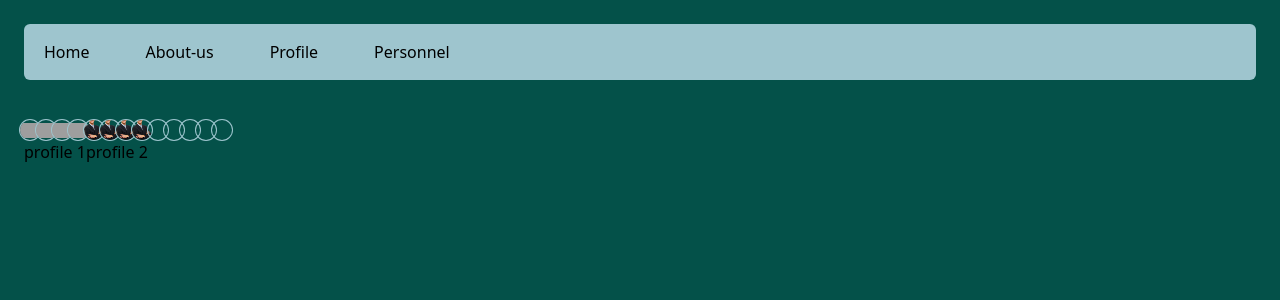
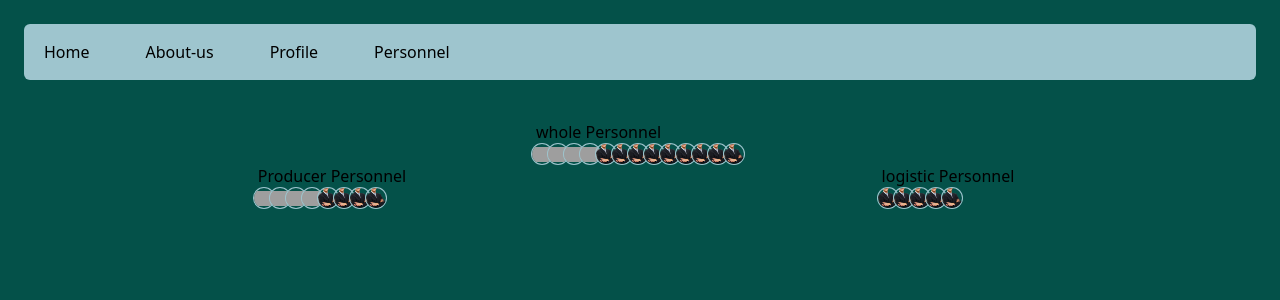
Before and after one commit to Arman-Abbasian/app_with_react_router_dom, a React (Create React App) app: page /profile in a window 1280 px wide. Shown: the top 300 px of the page. Built offline with nearby package versions, Linux system fonts and the light colour scheme; data requests are answered from the project's data file; grey boxes are pictures that could not be loaded.

Commit message:
make Profile page

```diff
--- a/server/db.json
+++ b/server/db.json
@@ -85,35 +85,40 @@
       "name": "miad sepehri",
       "age": 10,
       "kind":"logistic",
-      "unit":"storage"
+      "unit":"storage",
+      "image":"/image/personnel/welding.png"
     },
     {
       "id": 4,
       "name": "sardar saremi",
       "age": 15,
       "kind":"logistic",
-      "unit":"security"
+      "unit":"security",
+      "image":"/image/personnel/welding.png"
     },
     {
       "id": 5,
       "name": "ardavan bahrami",
       "age": 45,
       "kind":"logistic",
-      "unit":"pm"
+      "unit":"pm",
+      "image":"/image/personnel/welding.png"
     },
     {
       "id": 6,
       "name": "ardavan bahrami",
       "age": 45,
       "kind":"logistic",
-      "unit":"official"
+      "unit":"official",
+      "image":"/image/personnel/welding.png"
     },
     {
       "id": 7,
       "name": "mahmood bahrami",
       "age": 45,
       "kind":"logistic",
-      "unit":"transportation"
+      "unit":"transportation",
+      "image":"/image/personnel/welding.png"
     }
   ]
 }
--- /dev/null
+++ b/src/components/PersonnelCard.jsx
@@ -0,0 +1,16 @@
+const PersonnelCard = ({name,unit,position,image}) => {
+    return (
+        <div className="flex flex-col gap-4 max-w-sm p-2 rounded-sm bg-project-light-sky">
+            <div class="aspect-w-1 aspect-h-1">
+                <img src={image} alt={name} class="w-full h-full object-center object-contain" />
+            </div>
+            <div className="flex flex-col gap-2">
+                <p>name : {name}</p>
+                <p>unit: {unit}</p>
+                <p>position : {position}</p>
+            </div>
+        </div>
+     );
+}
+
+export default PersonnelCard;
--- /dev/null
+++ b/src/components/personnelCarousel.jsx
@@ -0,0 +1,15 @@
+const PersonnelCarousel = ({personnel}) => {
+    return (
+        <div>
+            {personnel &&
+            <div className="flex items-center flex-wrap">
+                {personnel.map(item=>(
+                <p className="flex items-center justify-center w-5 h-5 rounded-full ring-1 ring-project-light-sky overflow-hidden -ml-1"><img src={item.image} /></p>
+                ))}
+            </div>
+            }
+         </div>
+     );
+}
+
+export default PersonnelCarousel;
--- /dev/null
+++ b/src/pages/LogisticPersonnel.jsx
@@ -0,0 +1,24 @@
+import axios from "axios";
+import { useEffect, useState } from "react";
+import { toast } from "react-hot-toast";
+import PersonnelCard from "../components/PersonnelCard";
+
+const LogisticPersonnel = () => {
+    const[wholeLogisticPersonnel,setWholeLogisticPersonnel]=useState(null);
+    useEffect(()=>{
+        axios.get(`http://localhost:4000/personnel?kind=logistic`)
+        .then(res=>setWholeLogisticPersonnel(res.data))
+        .catch(err=>toast.error(err.message))
+    },[]);
+    return (
+        <div className="grid md:grid-cols-2 lg:grid-cols-3">
+            {wholeLogisticPersonnel &&
+                wholeLogisticPersonnel.map(item=>(
+                    <PersonnelCard name={item.name} unit={item.unit }position={item.position} image={item.image} />
+                ))
+            }
+        </div>
+     );
+}
+
+export default LogisticPersonnel;
--- /dev/null
+++ b/src/pages/ProducerPersonnel.jsx
@@ -0,0 +1,25 @@
+import axios from "axios";
+import { useEffect, useState } from "react";
+import { toast } from "react-hot-toast";
+import PersonnelCard from "../components/PersonnelCard";
+
+const ProducerPersonnel = () => {
+    const[wholeProducerPersonnel,setWholeProducerPersonnel]=useState(null);
+    useEffect(()=>{
+        axios.get(`http://localhost:4000/personnel?kind=producer`)
+        .then(res=>setWholeProducerPersonnel(res.data))
+        .catch(err=>toast.error(err.message))
+    },[]);
+
+    return (
+        <div className="grid md:grid-cols-2 lg:grid-cols-3 gap-4">
+            {wholeProducerPersonnel &&
+                wholeProducerPersonnel.map(item=>(
+                    <PersonnelCard name={item.name} unit={item.unit }position={item.position} image={item.image} />
+                ))
+            }
+        </div>
+     );
+}
+
+export default ProducerPersonnel;
--- a/src/pages/Profile.jsx
+++ b/src/pages/Profile.jsx
@@ -2,23 +2,54 @@ import axios from "axios";
 import React, { useEffect, useState } from "react";
 import { toast } from "react-hot-toast";
 import { Link, Outlet } from "react-router-dom";
+import PersonnelCarousel from "../components/personnelCarousel";
+import LogisticPersonnel from "./LogisticPersonnel";
+import ProducerPersonnel from "./ProducerPersonnel";
 const Profile = () => {
     const [wholePersonnel,setWholePersonnel]=useState(null);
+    const[wholeLogisticPersonnel,setWholeLogisticPersonnel]=useState(null);
+    const[wholeProducerPersonnel,setWholeProducerPersonnel]=useState(null);
     useEffect(()=>{
         axios.get(`http://localhost:4000/personnel`)
         .then(res=>setWholePersonnel(res.data))
         .catch(err=>toast.error(err.message))
-    },[])
+    },[]);
+    useEffect(()=>{
+        axios.get(`http://localhost:4000/personnel?kind=logistic`)
+        .then(res=>setWholeLogisticPersonnel(res.data))
+        .catch(err=>toast.error(err.message))
+    },[]);
+    useEffect(()=>{
+        axios.get(`http://localhost:4000/personnel?kind=producer`)
+        .then(res=>setWholeProducerPersonnel(res.data))
+        .catch(err=>toast.error(err.message))
+    },[]);
     return (
-        <div>
-            {wholePersonnel &&
-            <div className="flex items-center flex-wrap">
-            {wholePersonnel.map(item=>(
-             <p className="flex items-center justify-center w-5 h-5 rounded-full ring-1 ring-project-light-sky overflow-hidden -ml-1"><img src={item.image} /></p>
-            ))}
-         </div>}
-            <Link to={`/profile/1`}>profile 1</Link>
-            <Link to={`/profile/2`}>profile 2</Link>
+        <div className="flex justify-between items-center flex-wrap">
+            <div className="w-full flex justify-center items-center">
+                {wholePersonnel &&
+                    <Link to={`/profile/producerPersonnel`}>
+                    <h2>whole Personnel</h2>
+                    <PersonnelCarousel personnel={wholePersonnel} />
+                </Link>
+                }
+            </div>
+            <div className="flex-1 flex justify-center items-center flex-wrap">
+                {wholeProducerPersonnel &&
+                    <Link to={`/profile/producerPersonnel`}>
+                    <h2>Producer Personnel</h2>
+                    <PersonnelCarousel personnel={wholeProducerPersonnel} />
+                </Link>
+                }
+            </div>
+            <div className="flex-1 flex justify-center items-center">
+                {wholeLogisticPersonnel &&
+                    <Link to={`/profile/logisticPersonnel`}>
+                    <h2>logistic Personnel</h2>
+                    <PersonnelCarousel personnel={wholeLogisticPersonnel} />
+                </Link>
+                }
+            </div>
             <Outlet />
         </div>
      );
--- a/src/routes.jsx
+++ b/src/routes.jsx
@@ -10,6 +10,8 @@ import Profile2 from './pages/Profile2';
 import PersonnelKind from "./pages/PersonnelKind";
 import PersonnelUnit from "./pages/PersonnelUnit";
 import Person from "./pages/Person";
+import ProducerPersonnel from "./pages/ProducerPersonnel";
+import LogisticPersonnel from "./pages/LogisticPersonnel";
 
 const Routee = () => {
     return (
@@ -17,8 +19,8 @@ const Routee = () => {
             <Route path="/" element={<Home />} />
             <Route path="/about-us" element={<AboutUs />} />
             <Route path="/profile/*" element={<Profile />}>
-                <Route path="1" element={<Profile1 />} />
-                <Route path="2" element={<Profile2 />} />
+                <Route path="producerPersonnel" element={<ProducerPersonnel />} />
+                <Route path="logisticPersonnel" element={<LogisticPersonnel />} />
             </Route>
             <Route path="/Personnel" element={<Personnel />} />
             <Route path="/personnel/:kind" exact={true} element={<PersonnelKind />} />
```
